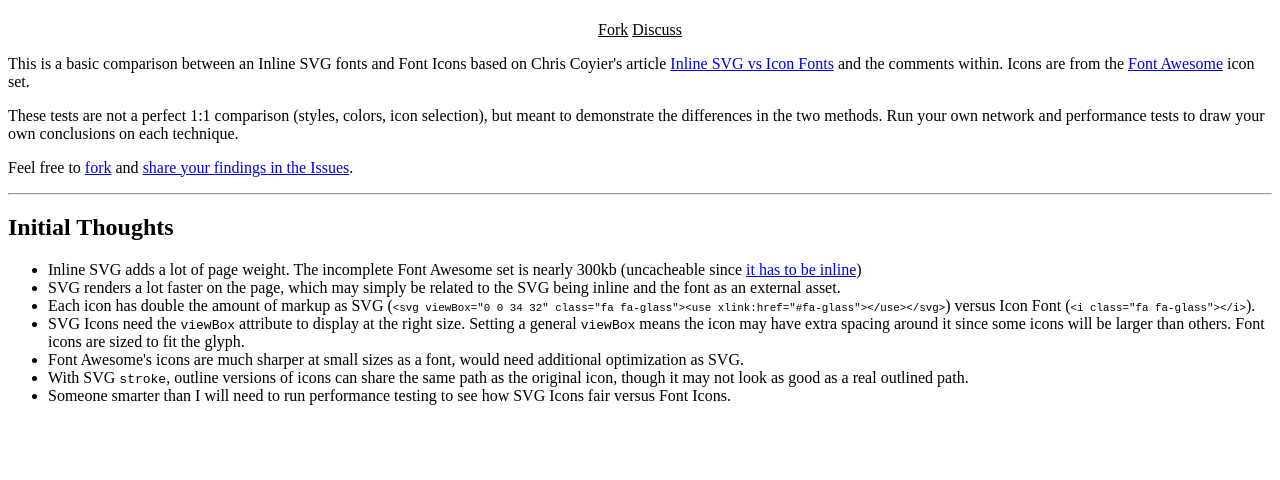
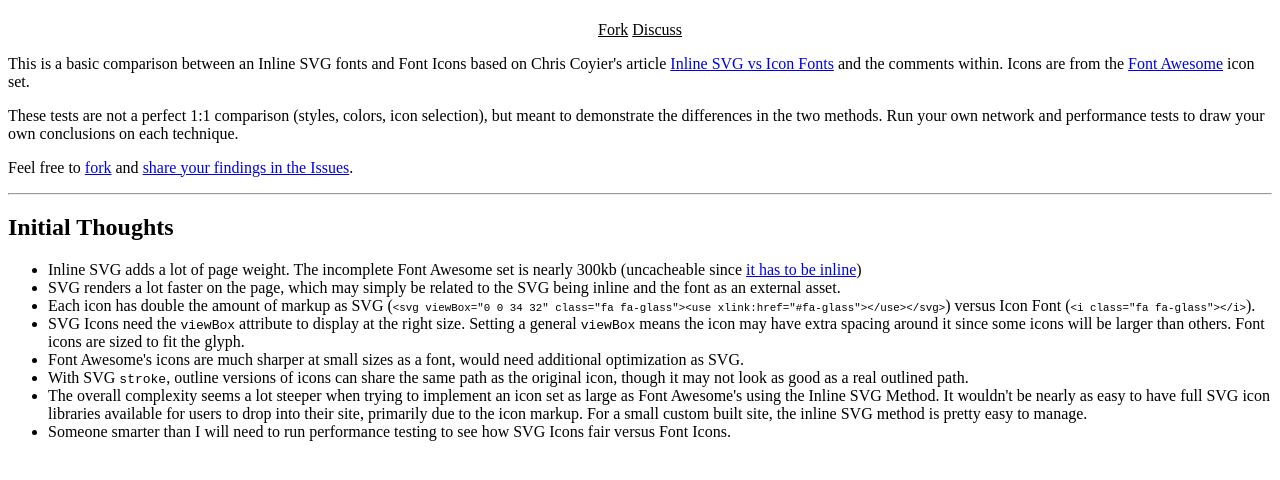
Before and after one commit to shshaw/SVGvsFont, a plain HTML site: page index.html in a window 1280 px wide. Shown: the part 316-796 px from the top of the page. Drawn offline with Linux system fonts and the light colour scheme.

Commit message:
Additional thought

```diff
--- a/index.html
+++ b/index.html
@@ -76,6 +76,7 @@
   <li>SVG Icons need the <code>viewBox</code> attribute to display at the right size. Setting a general <code>viewBox</code> means the icon may have extra spacing around it since some icons will be larger than others. Font icons are sized to fit the glyph.</li>
   <li>Font Awesome's icons are much sharper at small sizes as a font, would need additional optimization as SVG.</li>
   <li>With SVG <code>stroke</code>, outline versions of icons can share the same path as the original icon, though it may not look as good as a real outlined path.</li>
+  <li>The overall complexity seems a lot steeper when trying to implement an icon set as large as Font Awesome's using the Inline SVG Method. It wouldn't be nearly as easy to have full SVG icon libraries available for users to drop into their site, primarily due to the icon markup. For a small custom built site, the inline SVG method is pretty easy to manage.</li>
   <li>Someone smarter than I will need to run performance testing to see how SVG Icons fair versus Font Icons.</li>
   </ul>
 
```
